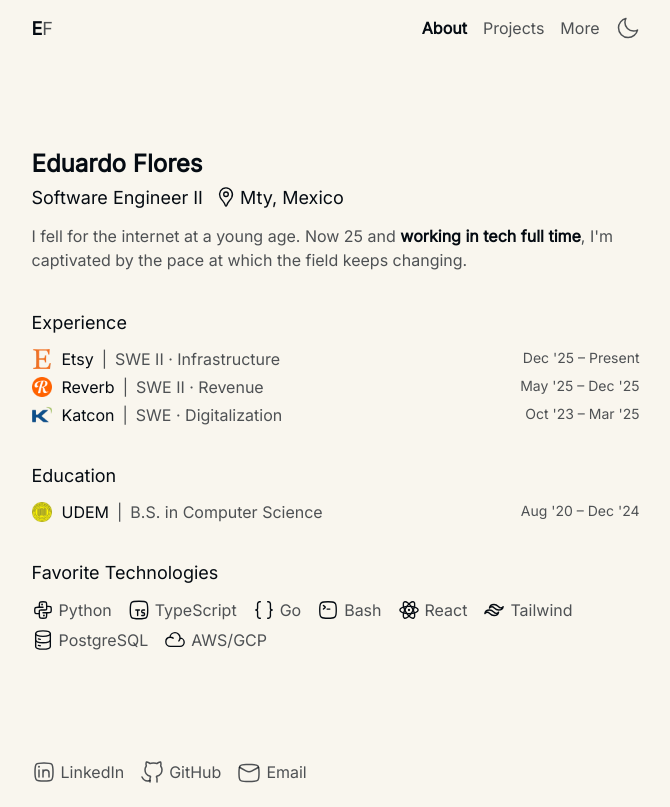
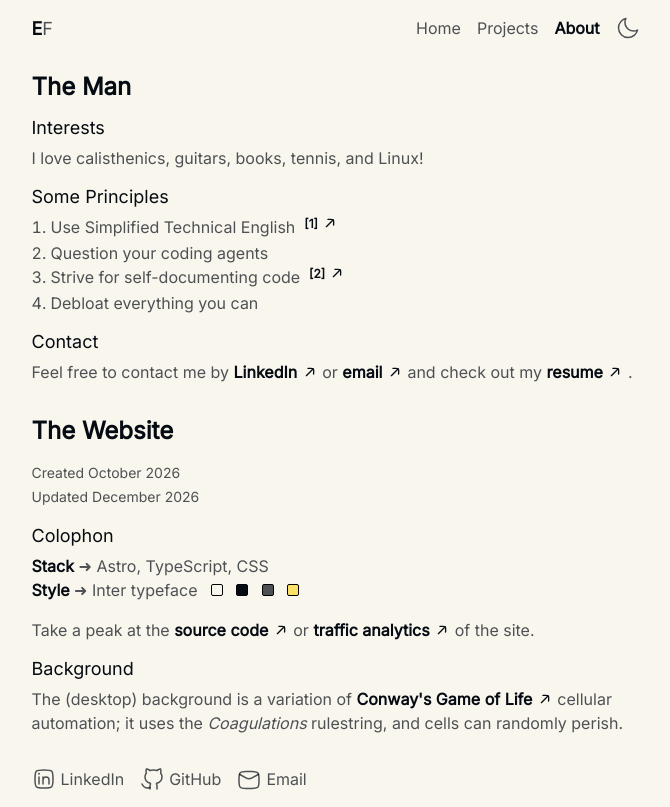
Before and after one commit to edu-flores/edu-flores.github.io, an Astro site: page /about in a window 1280 px wide. Shown: the whole page, without its empty margins (297-967 px from the left). Built offline with nearby package versions, Linux system fonts and the light colour scheme; Astro itself is replaced by a stand-in of ours.

Commit message:
refactor: change page names

```diff
--- a/astro.config.mjs
+++ b/astro.config.mjs
@@ -2,9 +2,6 @@
 import { defineConfig } from "astro/config";
 
 export default defineConfig({
-    redirects: {
-        "/": "/about"
-    },
     vite: {
         define: {
             __BUILD_DATE__: JSON.stringify(
--- a/src/components/Navbar.astro
+++ b/src/components/Navbar.astro
@@ -4,6 +4,7 @@ import MoonIcon from "../assets/icons/moon.svg";
 
 const pathname = new URL(Astro.request.url).pathname;
 const currentPath = pathname.slice(1);
+console.log(currentPath)
 ---
 
 <nav>
@@ -18,11 +19,11 @@ const currentPath = pathname.slice(1);
 
     <div class="navbar__links">
         <a
-            href="/about"
+            href="/"
             class="highlightable"
-            class:list={{ "navbar__link--active": currentPath === "about" }}
+            class:list={{ "navbar__link--active": currentPath === "" }}
         >
-            About
+            Home
         </a>
         <a
             href="/projects"
@@ -32,11 +33,11 @@ const currentPath = pathname.slice(1);
             Projects
         </a>
         <a
-            href="/more"
+            href="/about"
             class="highlightable"
-            class:list={{ "navbar__link--active": currentPath === "more" }}
+            class:list={{ "navbar__link--active": currentPath === "about" }}
         >
-            More
+            About
         </a>
 
         <button
--- a/src/pages/about.astro
+++ b/src/pages/about.astro
@@ -1,127 +1,84 @@
 ---
 import Layout from "../layouts/Layout.astro";
 import Section from "../components/Section.astro";
-import Chapter from "../components/Chapter.astro";
-import Technology from "../components/Technology.astro";
-import type { ComponentProps } from "astro/types";
+import Link from "../components/Link.astro";
+import Hex from "../components/Hex.astro";
 
-import EtsyImage from "../assets/imgs/etsy.png";
-import ReverbImage from "../assets/imgs/reverb.png";
-import KatconImage from "../assets/imgs/katcon.png";
-import UdemImage from "../assets/imgs/udem.png";
-
-// https://hugeicons.com
-import LocationIcon from "../assets/icons/location.svg";
-import PythonIcon from "../assets/icons/python.svg";
-import TypeScriptIcon from "../assets/icons/typescript.svg";
-import BashIcon from "../assets/icons/bash.svg";
-import BracesIcon from "../assets/icons/braces.svg";
-import ReactIcon from "../assets/icons/react.svg";
-import TailwindIcon from "../assets/icons/tailwind.svg";
-import DatabaseIcon from "../assets/icons/database.svg";
-import CloudIcon from "../assets/icons/cloud.svg";
-
-const dob = new Date("2001-07-04");
-const age = new Date(Date.now() - dob.getTime()).getUTCFullYear() - 1970;
-
-type ChapterProps = ComponentProps<typeof Chapter>;
-
-const experience: ChapterProps[] = [
-  {
-    image: EtsyImage,
-    link: "https://www.etsy.com",
-    primary: "Etsy",
-    secondary: "SWE II · Infrastructure",
-    period: "Dec '25 – Present",
-  },
-  {
-    image: ReverbImage,
-    link: "https://reverb.com",
-    primary: "Reverb",
-    secondary: "SWE II · Revenue",
-    period: "May '25 – Dec '25",
-  },
-  {
-    image: KatconImage,
-    link: "https://katcon.com",
-    primary: "Katcon",
-    secondary: "SWE · Digitalization",
-    period: "Oct '23 – Mar '25",
-  },
-];
-
-const education: ChapterProps[] = [
-  {
-    image: UdemImage,
-    link: "https://www.udem.edu.mx",
-    primary: "UDEM",
-    secondary: "B.S. in Computer Science",
-    period: "Aug '20 – Dec '24",
-  },
-];
-
-type TechnologyProps = ComponentProps<typeof Technology>;
-
-const technologies: TechnologyProps[]  = [
-    { icon: PythonIcon, name: "Python" },
-    { icon: TypeScriptIcon, name: "TypeScript" },
-    { icon: BracesIcon, name: "Go" },
-    { icon: BashIcon, name: "Bash" },
-    { icon: ReactIcon, name: "React" },
-    { icon: TailwindIcon, name: "Tailwind" },
-    { icon: DatabaseIcon, name: "PostgreSQL" },
-    { icon: CloudIcon, name: "AWS/GCP" },
-];
+const lastUpdated = __BUILD_DATE__;
 ---
 
 <Layout pageTitle="About">
     <div class="about">
-        <header>
-            <h1 class="about__title loud">Eduardo Flores</h1>
+        <div class="about__me">
+            <h1 class="about__heading loud">The Man</h1>
 
-            <div class="about__subtitle loud">
-                <span>Software Engineer II</span>
+            <div class="about__content">
+                <Section title="Interests" compact>
+                    <p>I love calisthenics, guitars, books, tennis, and Linux!</p>
+                </Section>
 
-                <a
-                    href="https://maps.app.goo.gl/SCTv6cgUrtDaRkgt9"
-                    target="_blank"
-                    rel="noopener noreferrer"
-                    class="about__location elevate"
-                >
-                    <LocationIcon width="22" height="22" aria-hidden="true" />
-                    <span>Mty, Mexico</span>
-                </a>
+                <Section title="Some Principles" compact>
+                    <ol class="about__principles">
+                        <li>
+                            Use Simplified Technical English&nbsp;
+                            <sup class="reference md">
+                                <Link href="https://wikipedia.org/wiki/Simplified_Technical_English"></Link>
+                            </sup>
+                        </li>
+                        <li>Question your coding agents</li>
+                        <li>Strive for self-documenting code&nbsp;
+                            <sup class="reference md">
+                                <Link href="https://wikipedia.org/wiki/Self-documenting_code"></Link>
+                            </sup>
+                        </li>
+                        <li>Debloat everything you can</li>
+                    </ol>
+                </Section>
+
+                <Section title="Contact" compact>
+                    <p>
+                        Feel free to contact me by <Link href="https://www.linkedin.com/in/edu-floram">LinkedIn</Link> or <Link href="mailto:eduardo.floresramones@gmail.com">email</Link> and
+                        check out my <Link href="/resume.pdf">resume</Link>.
+                    </p>
+                </Section>
+            </div>
+        </div>
+
+        <div class="about__site">
+            <h1 class="about__heading loud">The Website</h1>
+
+            <div class="about__dates">
+                <p>Created October 2026</p>
+                {lastUpdated && <p>Updated {lastUpdated}</p>}
             </div>
 
-            <p>
-                I fell for the internet at a young age. Now {age} and <strong>working in tech full time</strong>,
-                I'm captivated by the pace at which the field keeps changing.
-            </p>
-        </header>
+            <div class="about__content">
+                <Section title="Colophon" compact>
 
-        <Section title="Experience">
-            <ol reversed class="about__list about__list--experience">
-                {experience.map((exp) => (
-                    <li><Chapter {...exp} /></li>
-                ))}
-            </ol>
-        </Section>
+                    <div class="about__details">
+                        <p>
+                            <b>Stack</b> ➜ Astro, TypeScript, CSS
+                        </p>
+                        <p>
+                            <b>Style</b> ➜ Inter typeface
+                            &nbsp;<Hex color="--bg" />
+                            &nbsp;<Hex color="--fg" />
+                            &nbsp;<Hex color="--fg-muted" />
+                            &nbsp;<Hex color="--highlight" />
+                        </p>
+                    </div>
 
-        <Section title="Education">
-            <ol reversed class="about__list about__list--education">
-                {education.map((edu) => (
-                    <li><Chapter {...edu} /></li>
-                ))}
-            </ol>
-        </Section>
+                    <p>Take a peak at the <Link href="https://github.com/edu-flores/edu-flores.github.io">source code</Link> or <Link href="/">traffic analytics</Link> of the site.</p>
+                </Section>
 
-        <Section title="Favorite Technologies">
-            <ul class="about__list about__list--technologies">
-                {technologies.map((tech) => (
-                    <li><Technology {...tech} /></li>
-                ))}
-            </ul>
-        </Section>
+                <Section title="Background" compact>
+                    <p>
+                        The (desktop) background is a variation of <Link href="https://wikipedia.org/wiki/Conway%27s_Game_of_Life">Conway's Game of Life</Link> cellular
+                        automation; it uses the <i>Coagulations</i> rulestring, and cells can randomly perish.
+                    </p>
+                </Section>
+            </div>
+        </div>
     </div>
 </Layout>
 
@@ -129,43 +86,48 @@ const technologies: TechnologyProps[]  = [
     .about {
         display: flex;
         flex-direction: column;
-        gap: 2.5rem;
+        gap: 2rem;
     }
 
-    .about__title {
+    .about__heading {
         font-size: 24px;
-        margin-bottom: 0.5rem;
-    }
-
-    .about__subtitle {
-        font-size: 18px;
-        display: flex;
-        align-items: center;
-        flex-wrap: wrap;
-        gap: 0.75rem;
         margin-bottom: 1rem;
     }
 
-    .about__location {
-        display: flex;
-        align-items: center;
-        gap: 3px;
+    .about__dates {
+        font-size: 14px;
+        margin-bottom: 1rem;
     }
 
-    .about__list {
-        list-style-type: none;
+    .about__details {
+        margin-bottom: 1rem;
     }
 
-    .about__list--experience,
-    .about__list--education {
+    .about__content {
         display: flex;
         flex-direction: column;
-        gap: 0.5rem;
+        gap: 1rem;
     }
 
-    .about__list--technologies {
-        display: flex;
-        flex-wrap: wrap;
-        gap: 0.5rem 1rem;
+    .about__principles {
+        line-height: 24px;
+    }
+
+    /* References */
+
+    .about {
+        counter-reset: reference;
+    }
+
+    .about :global(sup.reference) {
+        counter-increment: reference;
+        position: relative;
+        top: -5px;
+        vertical-align: baseline;
+    }
+
+    .about :global(sup.reference a::before) {
+        content: "[" counter(reference) "]";
+        font-size: 12px;
     }
 </style>
```
Also changed, not shown: src/pages/index.astro (added, +171 -0 lines), src/pages/more.astro (deleted, +0 -133 lines).
